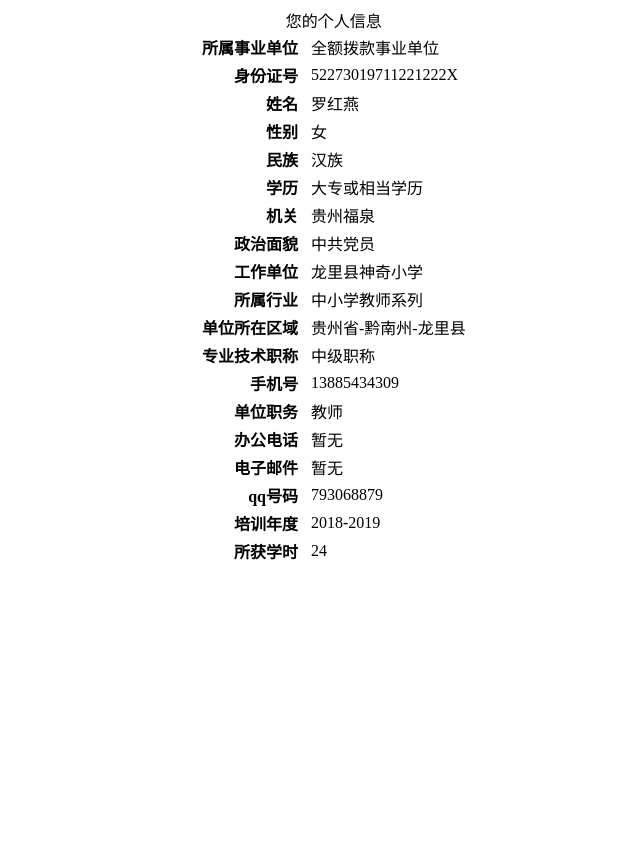
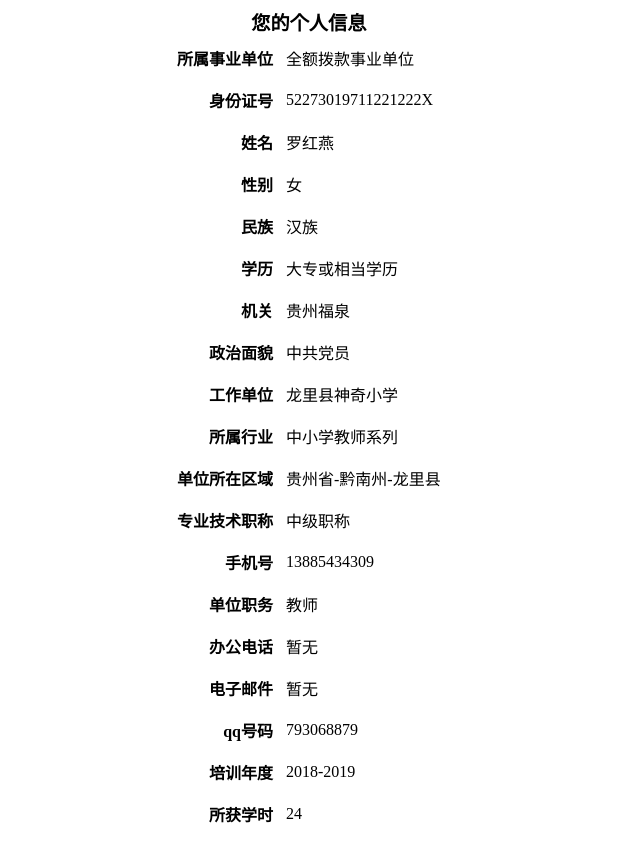
Before and after one commit to fuguigithub/fugui.github.io, a plain HTML site: page index.html in a window 1280 px wide. Shown: the whole page, without its empty margins (266-906 px from the left). Before the commit the page ends 800 px from the top, so only its background shows below. Drawn offline with Linux system fonts and the light colour scheme.

Commit message:
Update index.html

```diff
--- a/index.html
+++ b/index.html
@@ -1,27 +1,24 @@
 <html>
 <head>
-<meta name="viewport" content="width=device-width,initial-scale=1.0, minimum-scale=1.0, maximum-scale=10.0, user-scalable=no"/>
-
+<meta charset="UTF-8">
 <title>贵州省专业技术人员继续教育网络培训</title>
 </head>
 <style type="text/css">
 table tr td:nth-child(odd){
 	text-align: right;
-	height="50px";
-	font-weight: bold;
+	font-weight: 600;
+	height: 40px;
 }
 table tr td:nth-child(even){
 	text-align: left;
-	height="50px";
 	padding-left: 10px;
 }
 
 </style>
-
 <body>
-	<div style="margin: 0 auto;width: 350px;">
+	<div style="margin: 0 auto;width: 400px;">
 		<table>
-			<caption style="text-align:center">您的个人信息</caption>
+			<caption style="text-align:center;font-size: larger;font-weight: bold;">您的个人信息</caption>
 			<tr><td >所属事业单位</td><td >全额拨款事业单位</td></tr>
 			<tr><td >身份证号</td><td>52273019711221222X</td></tr>
 			<tr><td >姓名</td><td>罗红燕</td></tr>
```
